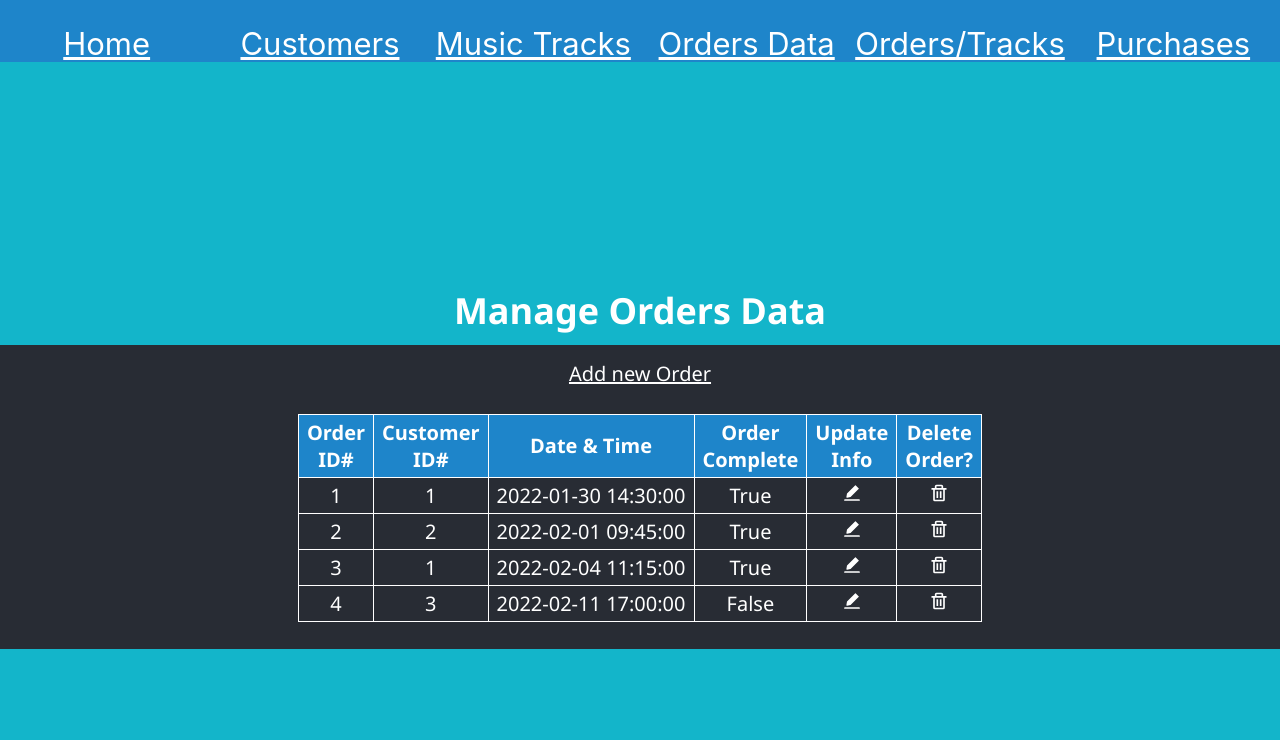
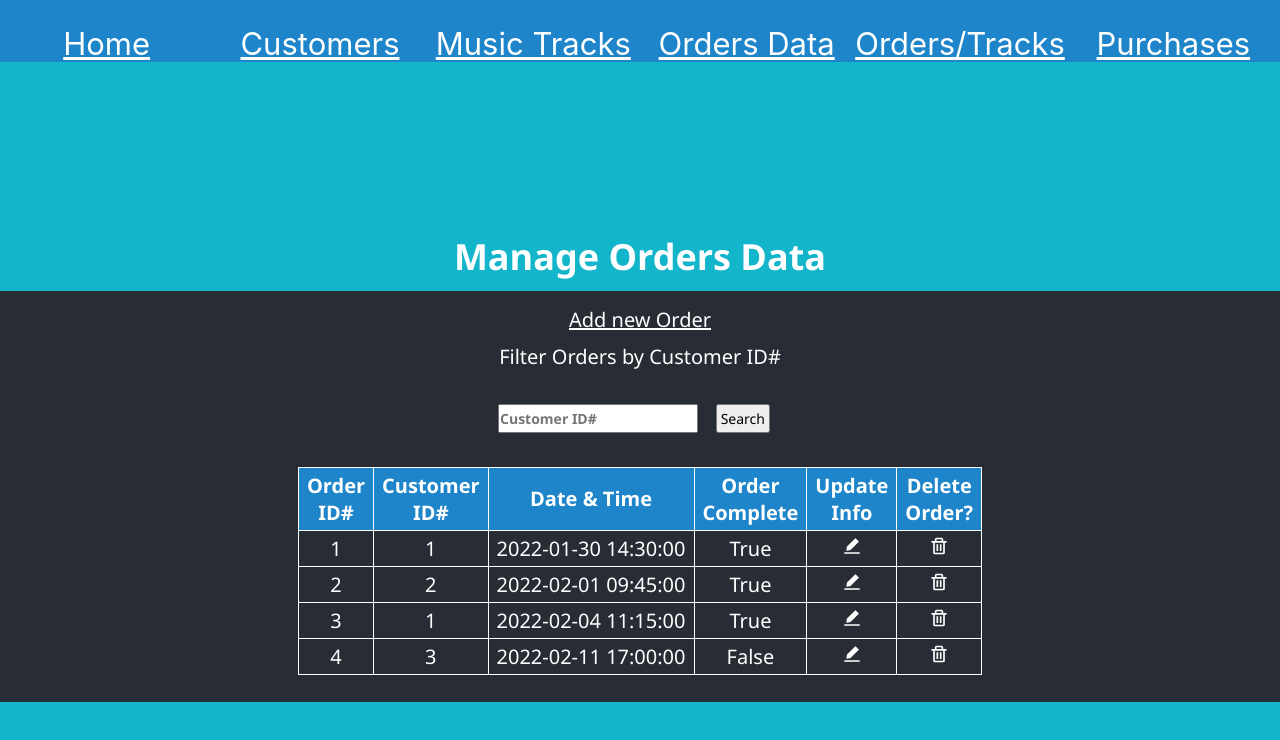
Before and after one commit to djoeyg/Music-Store-Database-App, a React (Create React App) app: page /orders in a window 1280 px wide. Shown: the top 740 px of the page. Built offline with nearby package versions, Linux system fonts and the light colour scheme.

Commit message:
Added search filters for Orders & Purchases

```diff
--- a/src/pages/Orders.js
+++ b/src/pages/Orders.js
@@ -21,6 +21,11 @@ function Orders({ setOrderToEdit }) {
         <h2>Manage Orders Data</h2>
         <div className="App-header">
         <Link className="App-link" to="/order-tracks">Add new Order</Link>
+        <p>Filter Orders by Customer ID#</p>
+        <span>
+          <input type="text" placeholder="Customer ID#" />
+          <button onClick={e => e.preventDefault()}>Search</button>
+        </span>
         <br></br>
         <AllOrdersList ordersInfo={allOrders} onOrderUpdate={onOrderUpdate}></AllOrdersList>
         <br></br>
--- a/src/pages/Purchases.js
+++ b/src/pages/Purchases.js
@@ -21,6 +21,12 @@ function Purchases({ setPurchaseToEdit }) {
       <h2>Manage Purchases Data</h2>
         <div className="App-header">
         <br></br>
+        <p>Filter Purchases by Customer ID#</p>
+        <span>
+          <input type="text" placeholder="Customer ID#" />
+          <button onClick={e => e.preventDefault()}>Search</button>
+        </span>
+        <br></br>
         <AllPurchasesList purchasesInfo={allPurchases} onPurchaseUpdate={onPurchaseUpdate}></AllPurchasesList>
         <br></br>
         </div>
```
